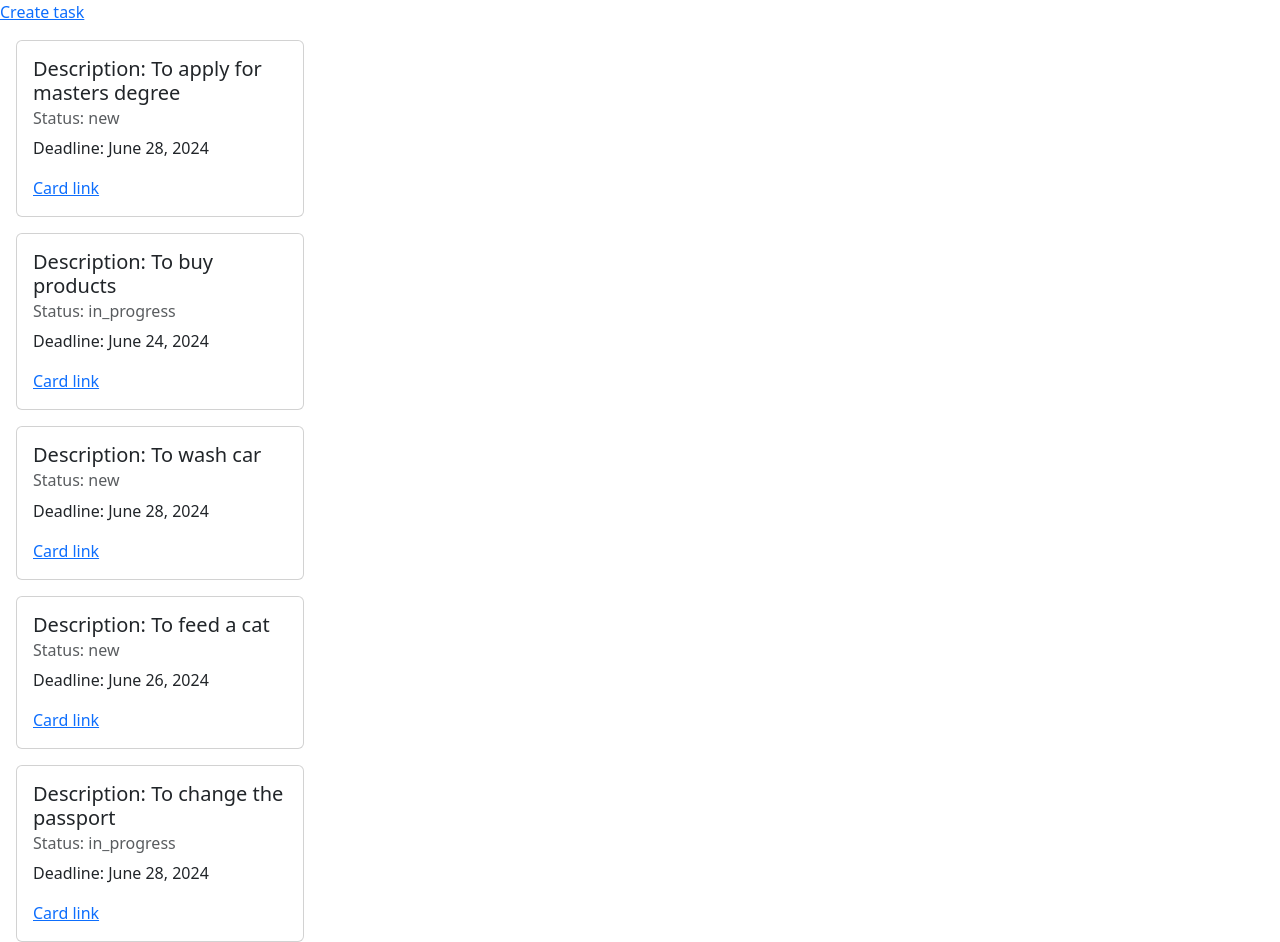
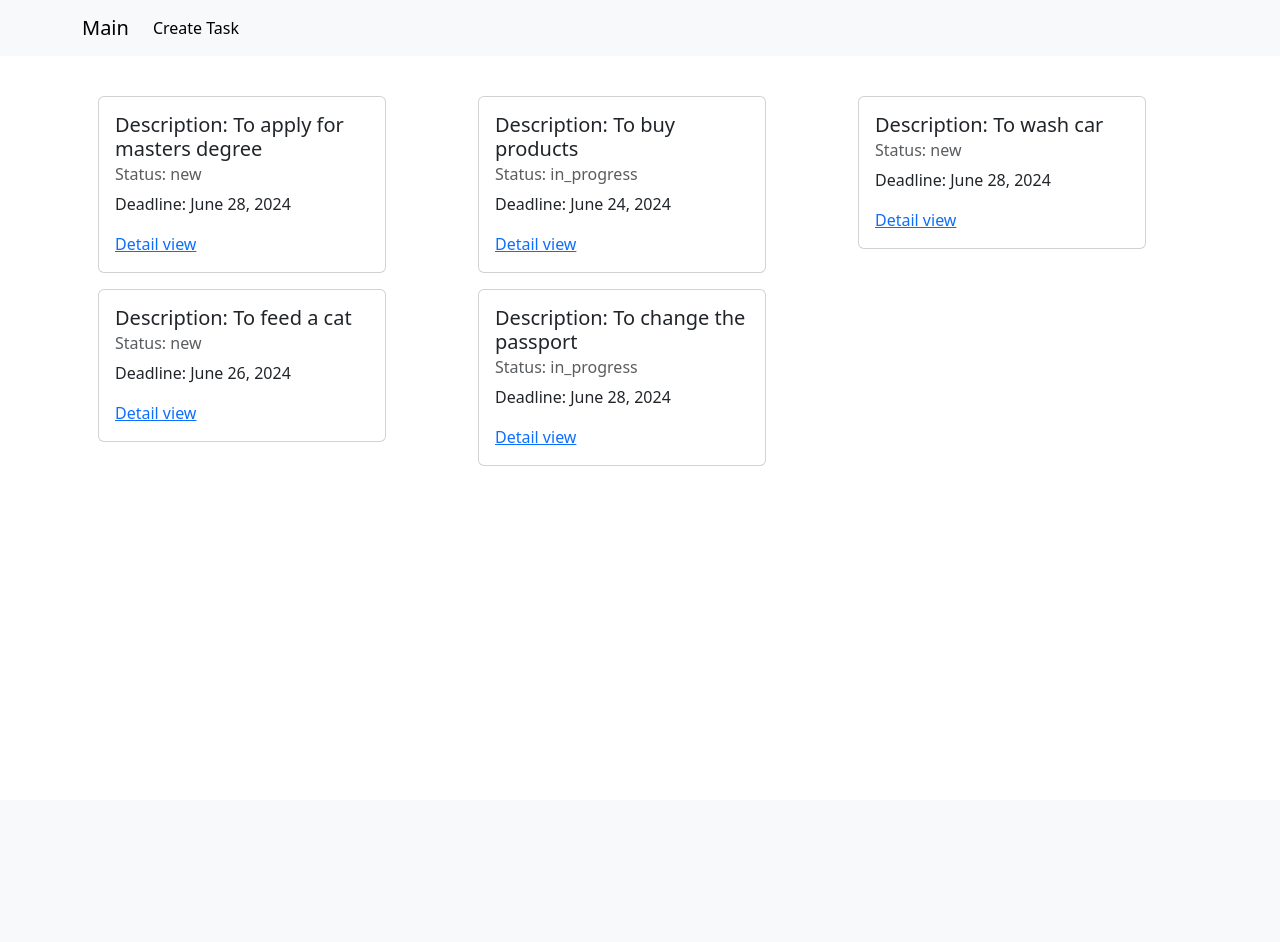
Before and after one commit to asel6320/to_do_list, a Django app: page / in a window 1280 px wide. After the commit the page ends 466 px from the top, so only its background shows below. Run offline with Django 5.2, Linux system fonts and the light colour scheme; data comes from the database, SQL or seed files in the repository.

Commit message:
updated all the html files, for it to look more user-friendly

```diff
--- a/source/webapp/templates/base.html
+++ b/source/webapp/templates/base.html
@@ -0,0 +1,46 @@
+{% load static %}
+<!doctype html>
+<html lang="en">
+<head>
+    <meta charset="UTF-8">
+    <meta name="viewport"
+          content="width=device-width, user-scalable=no, initial-scale=1.0, maximum-scale=1.0, minimum-scale=1.0">
+    <meta http-equiv="X-UA-Compatible" content="ie=edge">
+    <link rel="stylesheet" href="{% static 'styles/style.css' %}">
+    <link href="https://cdn.jsdelivr.net/npm/bootstrap@5.3.3/dist/css/bootstrap.min.css" rel="stylesheet"
+          integrity="sha384-QWTKZyjpPEjISv5WaRU9OFeRpok6YctnYmDr5pNlyT2bRjXh0JMhjY6hW+ALEwIH" crossorigin="anonymous">
+    {% block title %}
+        <title>Document</title>
+    {% endblock %}
+</head>
+<body>
+
+<nav class="navbar navbar-expand-lg bg-body-tertiary">
+    <div class="container">
+        <a class="navbar-brand" href="{% url 'tasks' %}">Main</a>
+        <button class="navbar-toggler" type="button" data-bs-toggle="collapse" data-bs-target="#navbarNav"
+                aria-controls="navbarNav" aria-expanded="false" aria-label="Toggle navigation">
+            <span class="navbar-toggler-icon"></span>
+        </button>
+        <div class="collapse navbar-collapse" id="navbarNav">
+            <ul class="navbar-nav">
+                {% block links %}
+                    <li class="nav-item">
+                        <a class="nav-link active" aria-current="page" href="{% url 'create_task' %}">Create Task</a>
+                    </li>
+                {% endblock %}
+            </ul>
+        </div>
+    </div>
+</nav>
+
+<div class="container">
+    {% block content %}
+        TEST
+    {% endblock %}
+</div>
+<script src="https://cdn.jsdelivr.net/npm/bootstrap@5.3.3/dist/js/bootstrap.bundle.min.js"
+        integrity="sha384-YvpcrYf0tY3lHB60NNkmXc5s9fDVZLESaAA55NDzOxhy9GkcIdslK1eN7N6jIeHz"
+        crossorigin="anonymous"></script>
+</body>
+</html>
--- a/source/webapp/templates/index.html
+++ b/source/webapp/templates/index.html
@@ -1,30 +1,23 @@
-{% load static %}
-<!doctype html>
-<html lang="en">
-<head>
-    <meta charset="UTF-8">
-    <meta name="viewport"
-          content="width=device-width, user-scalable=no, initial-scale=1.0, maximum-scale=1.0, minimum-scale=1.0">
-    <meta http-equiv="X-UA-Compatible" content="ie=edge">
-    <title>Document</title>
-    <link href="https://cdn.jsdelivr.net/npm/bootstrap@5.3.3/dist/css/bootstrap.min.css" rel="stylesheet" integrity="sha384-QWTKZyjpPEjISv5WaRU9OFeRpok6YctnYmDr5pNlyT2bRjXh0JMhjY6hW+ALEwIH" crossorigin="anonymous">
-    <link rel="stylesheet" href="{% static 'styles/style.css' %}">
-</head>
-<body>
+{% extends "base.html" %}
 
-    <a href="create/">Create task</a>
+{% block title %}
+    <title>Articles</title>
+{% endblock %}
 
+{% block content %}
+    <br>
+<div class="row">
     {% for task in to_do_list %}
+        <div class="col-12 col-md-6 col-lg-4">
             <div class="card mt-3 mx-3" style="width: 18rem;">
               <div class="card-body">
                 <h5 class="card-title">Description: {{ task.description }}</h5>
                 <h6 class="card-subtitle mb-2 text-muted">Status: {{ task.status }}</h6>
                 <p class="card-text">Deadline: {{ task.deadline }}</p>
-            <a href="#" class="card-link">Card link</a>
+                <a href="{% url 'task_detail' task.pk %}" class="card-link">Detail view</a>
+              </div>
             </div>
         </div>
     {% endfor %}
-
-<script src="https://cdn.jsdelivr.net/npm/bootstrap@5.3.3/dist/js/bootstrap.bundle.min.js" integrity="sha384-YvpcrYf0tY3lHB60NNkmXc5s9fDVZLESaAA55NDzOxhy9GkcIdslK1eN7N6jIeHz" crossorigin="anonymous"></script>
-</body>
-</html>
+</div>
+{% endblock %}
```
Also changed, not shown: source/webapp/templates/create_task.html (+9 -11 lines), source/webapp/templates/task_detail.html (+12 -0 lines). Lines whose indentation alone changed are shown as unchanged.
